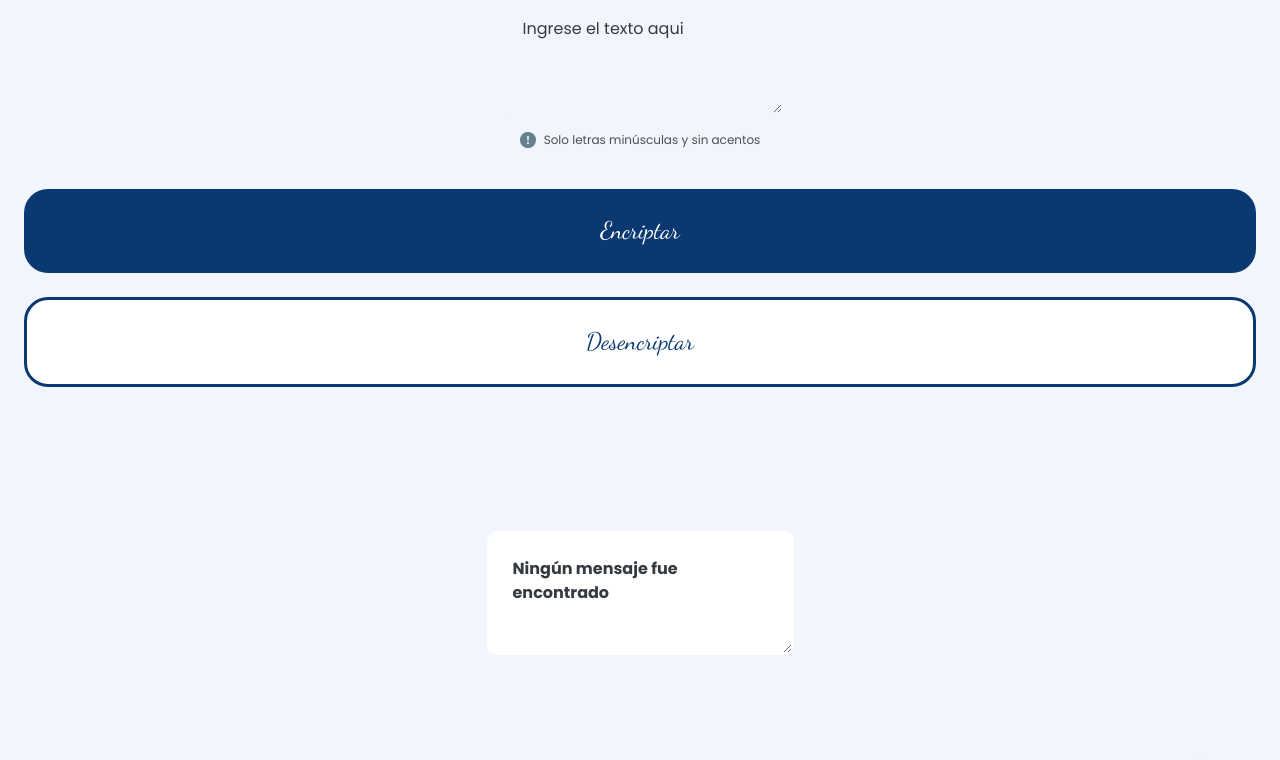
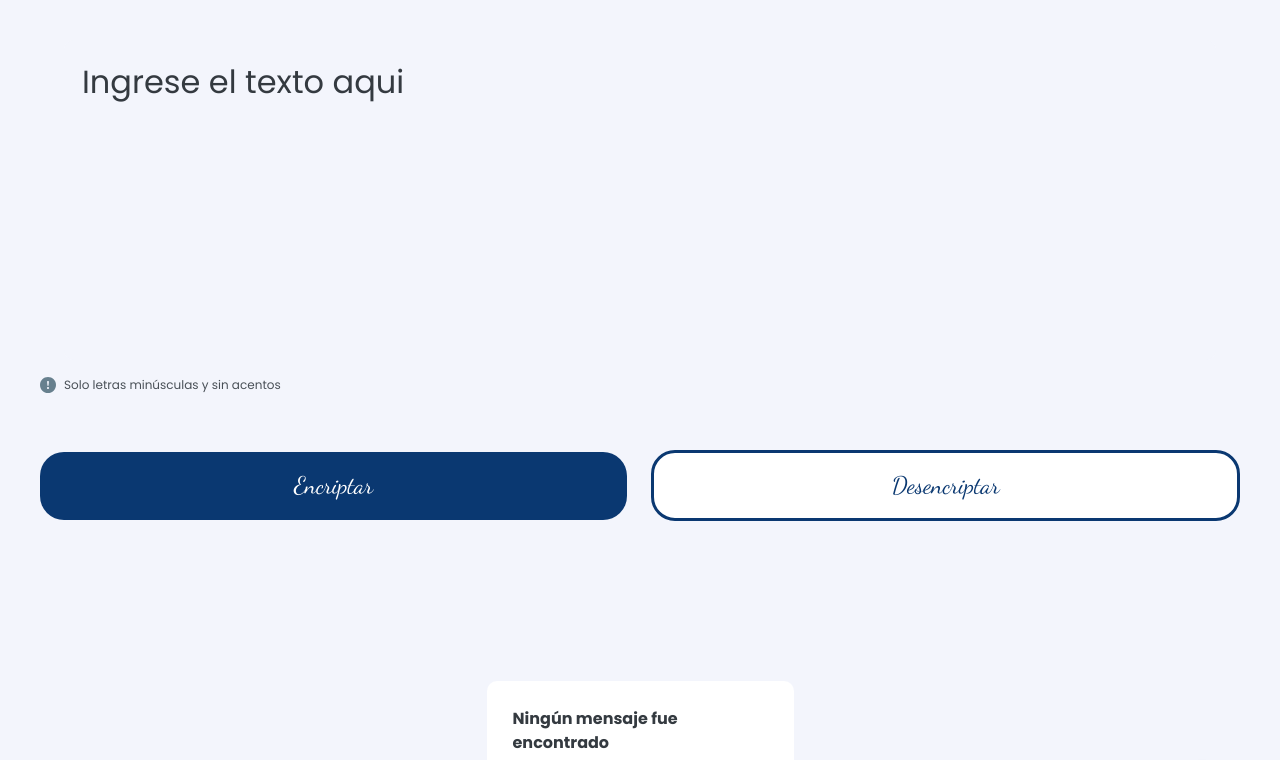
Before and after one commit to williamscarog/encrypter, a plain HTML site: page index.html in a window 1280 px wide. Shown: the part 161-921 px from the top of the page. Drawn offline with Linux system fonts and the light colour scheme.

Commit message:
Editando table mode aún con etiquetas FIXME:

```diff
--- a/css/style.css
+++ b/css/style.css
@@ -1,9 +1,4 @@
-/*TODO:  ya hemos practicamente completado el diseño para movil de nuestra app para cifrar texto
-Aún faltán algunos detalles pero está casi completada al 100%
-1.como agregar un icono en la seccion de abajo para copiar todo.
-2. en la parte del textarea me gustaria diferenciar ambos y que el segundo text area ofrezca un hover cuando no exita texto que diga "Ingresa el texto que desees encriptar o desencriptar."
-
-Luego sería hacerlo responsive y por último que sea funcional*/
+/*TODO: Luego sería hacerlo responsive y por último que sea funcional*/
 
 @import url('https://fonts.googleapis.com/css2?family=Dancing+Script:wght@400..700&family=Poppins:wght@100;200;300;400;500;600;700;800;900&display=swap');
 
@@ -20,6 +15,12 @@ body{
   background-color: var(--ligh-blue);
 }
 
+.container {
+  min-height: 100dvh;
+  display: grid;
+  grid-template-rows: auto 1fr auto;
+}
+
 header {
   background-color: var(--ligh-blue);
 }
@@ -27,7 +28,11 @@ header {
   padding: 1.5rem 0 1.5rem 1rem;
 }
 
-
+main{
+  display: flex;
+  flex-direction: column;
+  align-items: center;
+}
 
 .arialText {
   margin-top: 3.5rem;
@@ -39,6 +44,7 @@ header {
   font-family: var(--fontbody);
   font-size: 1.5rem;
   color: var(--blue);
+  resize: none;
 }
 
 .arialText::placeholder{
@@ -54,24 +60,14 @@ header {
 }
 
 
-
-.container {
-  min-height: 100dvh;
-  display: grid;
-  grid-template-rows: auto 1fr auto;
-}
-
-main{
-  display: flex;
-  flex-direction: column;
-  align-items: center;
-}
 .info{  /* caja de icono y texto */
   display: inline-flex;
   align-items: center;
   gap: 0.5rem;
   justify-content: flex-start;
-  margin-top: 1rem;
+  margin: 1rem 0 0 1rem;
+  align-self: flex-start;
+
 }
 
 .info-text{
@@ -118,7 +114,7 @@ main{
   font-size: 1.5rem;
 }
 
-.uncrypt-btn:hover{
+.uncrypt-btn:hover{ /*FIXME: Todo esto no es necesario aqui averigua lo que es necesario*/
   background-color: #ffffff;
   color: #0A3871;
   text-decoration: none;
@@ -232,8 +228,9 @@ main{
 #anim:hover {
   animation: shake 500ms ease-in-out forwards;
 }
-
-
+.copy-btn{
+  animation: shake 500ms ease-in-out forwards;
+}
 
 footer {
   border-radius: 0.1rem;
@@ -242,3 +239,61 @@ footer {
   margin-top: 7rem;
   font-family: var(--fontbody);
 }
+
+/*TODO: Haciendo nuestro site responsive*/
+@media (min-width: 601px) {
+  /* Estilos para pantallas de 768px de ancho o más */
+  .min-logo{
+    padding: 4.59rem 0 1.5rem 2.5rem;
+  }
+
+  .arialText {
+    margin-top: 3.5rem;
+    background-color: var(--ligh-blue);
+    padding: 1rem;
+    border-radius: 10px;
+    border: 2px solid transparent;
+    outline: none;
+    font-family: var(--fontbody);
+    font-size: 2rem;
+    color: var(--blue);
+    width: 90dvw;
+    height: 40dvh;
+    resize: none;
+  }
+
+  .arialText::placeholder{
+    font-size: 2rem;
+  }
+
+  .arialText:focus::placeholder{
+    font-size: 2.5rem;
+  }
+
+  .info{
+    margin: 1rem 0 0 2.5rem;
+  }
+
+  .btns-encrypt{
+    flex-direction: row;
+    padding: 2.5rem;
+  }
+
+  .encrypt-btn{
+    padding: 1rem;
+    border-radius: 1.5rem;
+  }
+
+  .uncrypt-btn{
+    padding: 0.9rem;
+    border-radius: 1.5rem;
+  }
+
+}
+
+
+
+/* FIXME: Diseño para pantallas grandes */
+@media (max-width: 1023px) {
+  /* Estilos para pantallas de hasta 1023px de ancho */
+}
```
